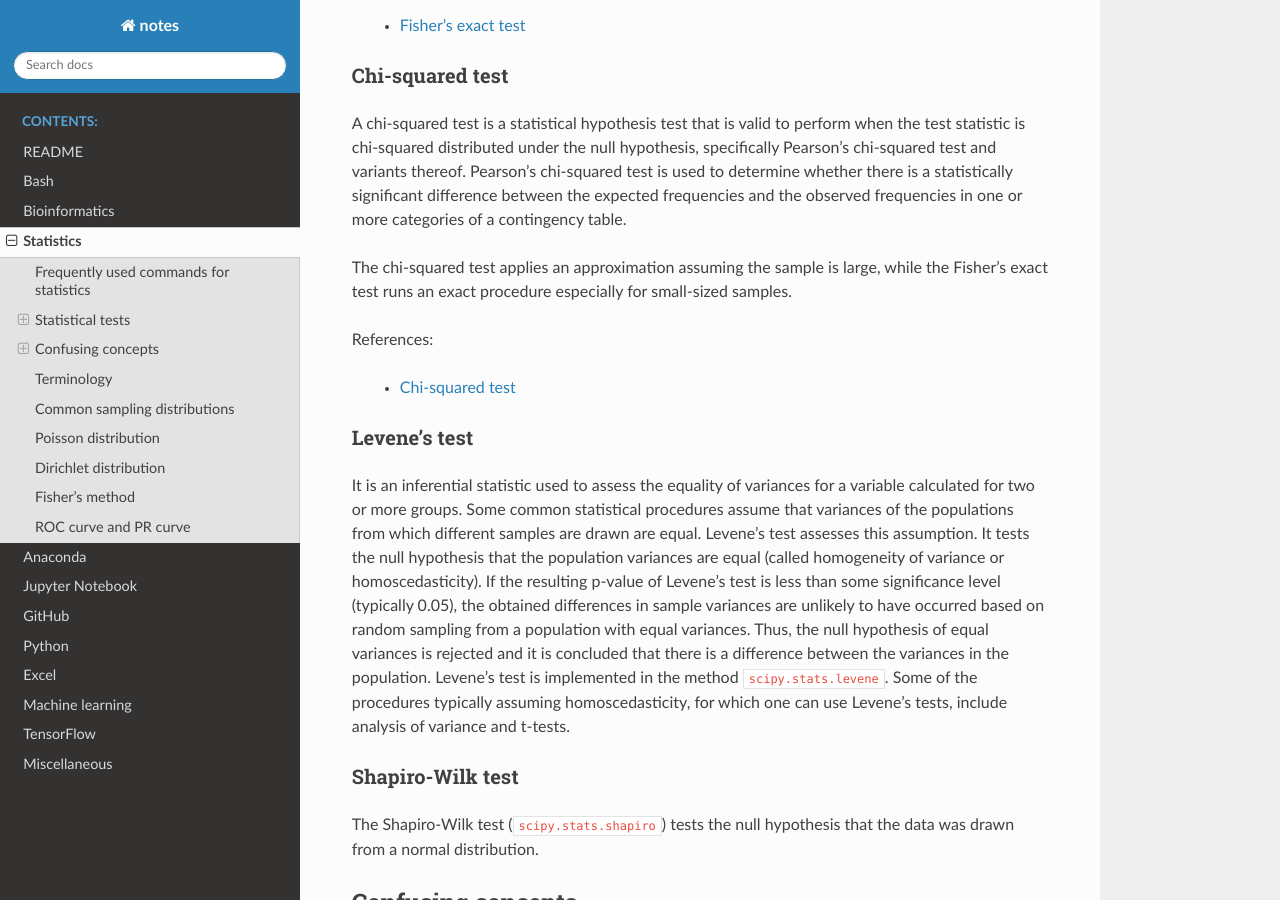
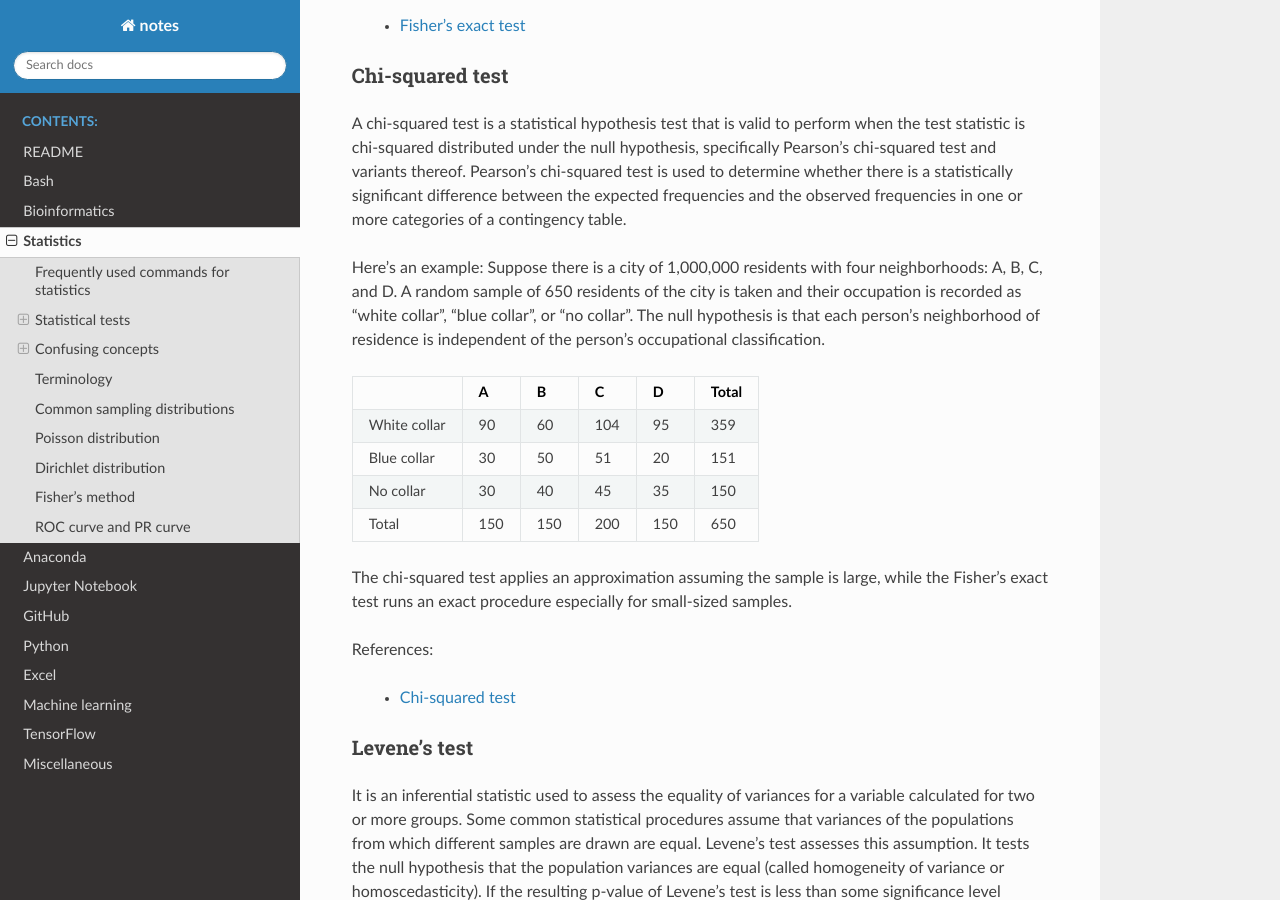
Before and after one commit to sbslee/notes, a Sphinx documentation site: the page built from docs/statistics.rst, in a window 1280 px wide and 900 px high, scrolled down 1795 px. Built offline with Sphinx 7.4.7 and the Read the Docs theme 2.0.0, drawn with Linux system fonts in a browser that asks for light colours.

Commit message:
Update statistics.rst

```diff
--- a/docs/statistics.rst
+++ b/docs/statistics.rst
@@ -72,6 +72,20 @@ Chi-squared test
 ----------------
 
 A chi-squared test is a statistical hypothesis test that is valid to perform when the test statistic is chi-squared distributed under the null hypothesis, specifically Pearson's chi-squared test and variants thereof. Pearson's chi-squared test is used to determine whether there is a statistically significant difference between the expected frequencies and the observed frequencies in one or more categories of a contingency table.
+
+Here's an example: Suppose there is a city of 1,000,000 residents with four neighborhoods: A, B, C, and D. A random sample of 650 residents of the city is taken and their occupation is recorded as "white collar", "blue collar", or "no collar". The null hypothesis is that each person's neighborhood of residence is independent of the person's occupational classification.
+
++--------------+-----+-----+-----+-----+-------+
+|              | A   | B   | C   | D   | Total |
++==============+=====+=====+=====+=====+=======+
+| White collar | 90  | 60  | 104 | 95  | 359   |
++--------------+-----+-----+-----+-----+-------+
+| Blue collar  | 30  | 50  | 51  | 20  | 151   |
++--------------+-----+-----+-----+-----+-------+
+| No collar    | 30  | 40  | 45  | 35  | 150   |
++--------------+-----+-----+-----+-----+-------+
+| Total        | 150 | 150 | 200 | 150 | 650   |
++--------------+-----+-----+-----+-----+-------+
 
 The chi-squared test applies an approximation assuming the sample is large, while the Fisher's exact test runs an exact procedure especially for small-sized samples.
 
```
